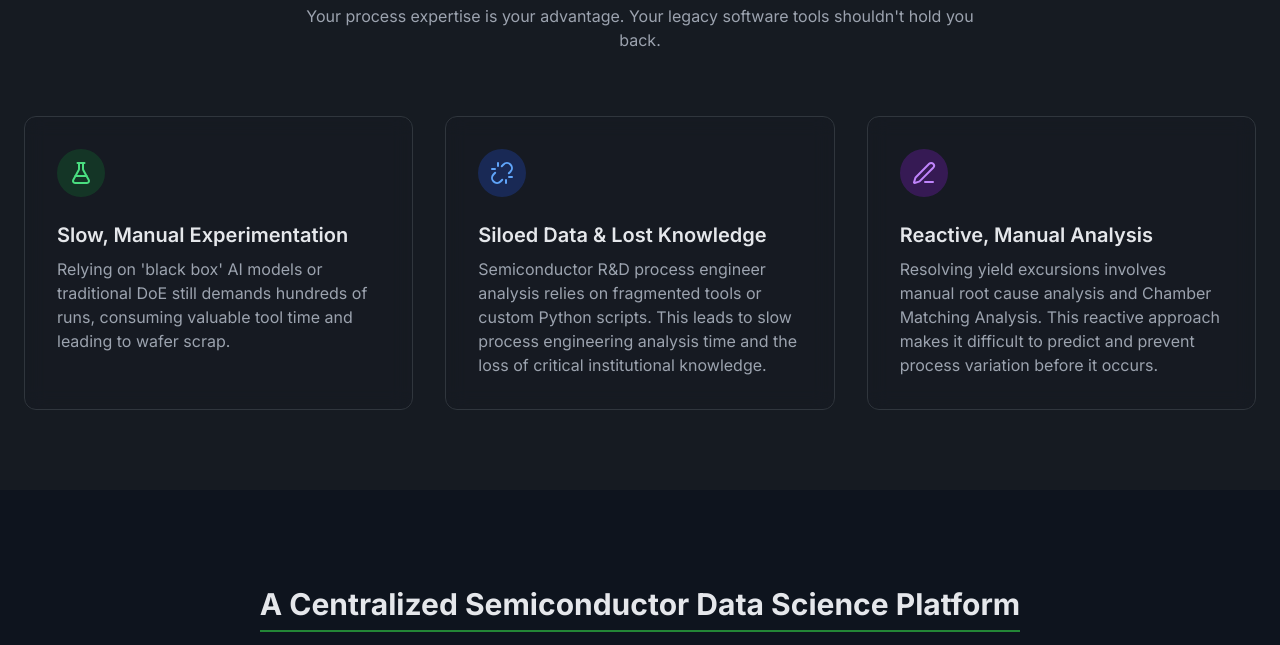
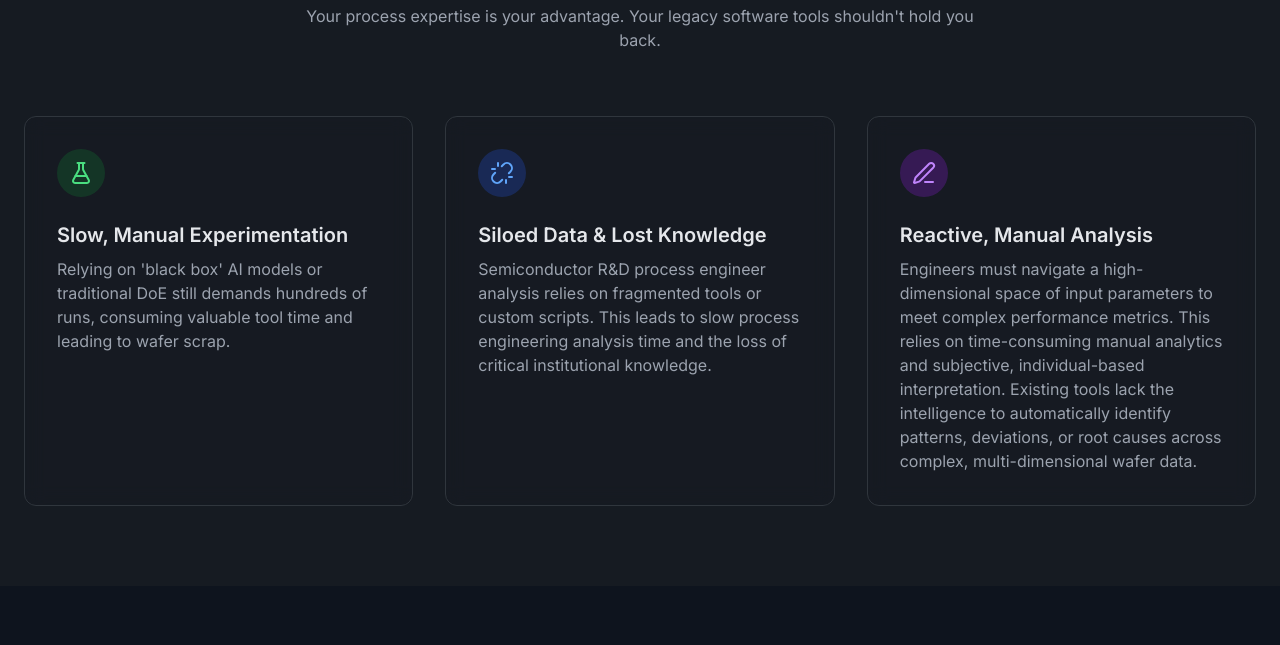
Before and after one commit to sureshtpael/sureshtpael.github.io, a plain HTML site: page index.html in a window 1280 px wide. Shown: the part 606-1251 px from the top of the page. Drawn offline with nearby package versions, Linux system fonts and the light colour scheme; a script that the page names is missing.

Commit message:
Add files via upload

```diff
--- a/index.html
+++ b/index.html
@@ -346,7 +346,7 @@
                     </div>
                     <h3 class="text-xl font-semibold text-gray-200 mb-2">Siloed Data & Lost Knowledge</h3>
                     <p class="text-gray-400">
-                        Semiconductor R&D process engineer analysis relies on fragmented tools or custom Python scripts. This leads to slow process engineering analysis time and the loss of critical institutional knowledge.
+                        Semiconductor R&D process engineer analysis relies on fragmented tools or custom scripts. This leads to slow process engineering analysis time and the loss of critical institutional knowledge.
                     </p>
                 </div>
                 <div class="feature-card p-8 rounded-xl">
@@ -355,7 +355,7 @@
                     </div>
                     <h3 class="text-xl font-semibold text-gray-200 mb-2">Reactive, Manual Analysis</h3>
                     <p class="text-gray-400">
-                        Resolving yield excursions involves manual root cause analysis and Chamber Matching Analysis. This reactive approach makes it difficult to predict and prevent process variation before it occurs.
+                        Engineers must navigate a high-dimensional space of input parameters to meet complex performance metrics. This relies on time-consuming manual analytics and subjective, individual-based interpretation. Existing tools lack the intelligence to automatically identify patterns, deviations, or root causes across complex, multi-dimensional wafer data.
                     </p>
                 </div>
             </div>
```
